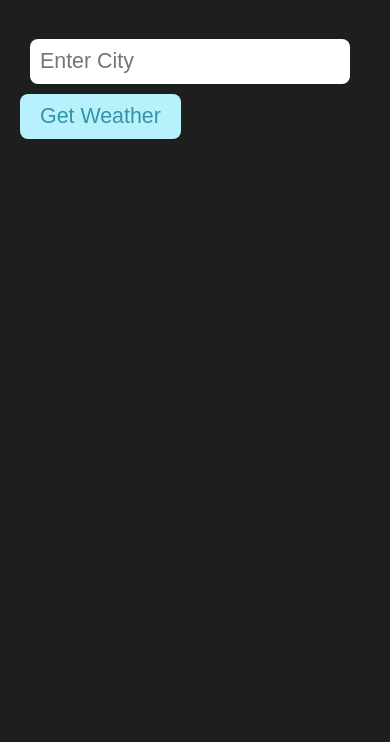
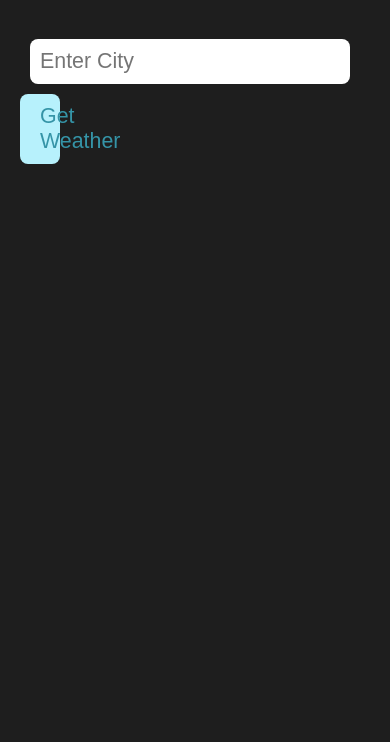
Before and after one commit to UsmanFaisal13/weatherapp, a plain HTML site: page index.html in a window 390 px wide. Shown: the part 102-844 px from the top of the page. Drawn offline with Linux system fonts and the light colour scheme.

Commit message:
update style.css

```diff
--- a/style.css
+++ b/style.css
@@ -114,5 +114,6 @@ h1{
     button{
       padding: 5px 10px;
       font-size: 10px;
+      width: 10px;
     }
 }
```
